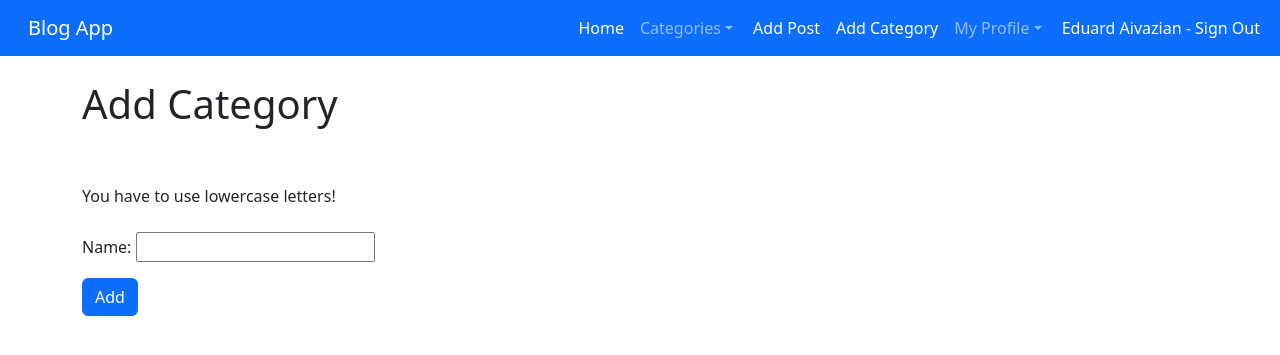
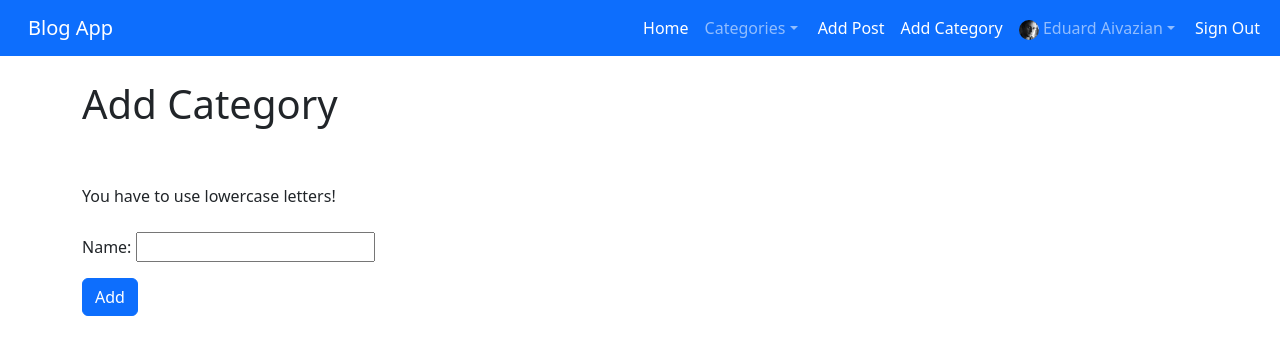
Before and after one commit to Th3VaultDweller/Django-Blog-App, a Django app: page /add_category/ in a window 1280 px wide. Shown: the top 355 px of the page. Run offline with Django 4.2, Linux system fonts and the light colour scheme; a user stored in the database is signed in; data comes from the database, SQL or seed files in the repository; both versions use the stored data as it was after the commit; some libraries are stand-ins or nearby versions.

Commit message:
Added a Profile User Pic to the Navbar section

```diff
--- a/blogs/templates/base.html
+++ b/blogs/templates/base.html
@@ -68,7 +68,8 @@
 
                 <li class="nav-item dropdown">
                   <a class="nav-link dropdown-toggle" href="#" role="button" data-bs-toggle="dropdown" aria-expanded="false">
-                    My Profile
+                    <img src="{{ user.userprofile.profile_picture.url }}" class="rounded-circle" width="20" height="20">
+                    {{ user.first_name }} {{ user.last_name }}
                   </a>
 
                   <ul class="dropdown-menu">
@@ -83,7 +84,7 @@
 
                 <li class="nav-item">
                   <a class="nav-link active" href="{% url 'logout' %}">
-                    {{ user.first_name }} {{ user.last_name }} - Sign Out</a>
+                    Sign Out</a>
                 </li>
 
               {% else %}
```
Also changed, not shown: db.sqlite3, media/images/159699-Nerv-mech-Neon-Genesis-Evangelion-ultrawide.png (added), media/images/2773557413_preview_a47072176bca825aadacf648034e124b.png (added).
